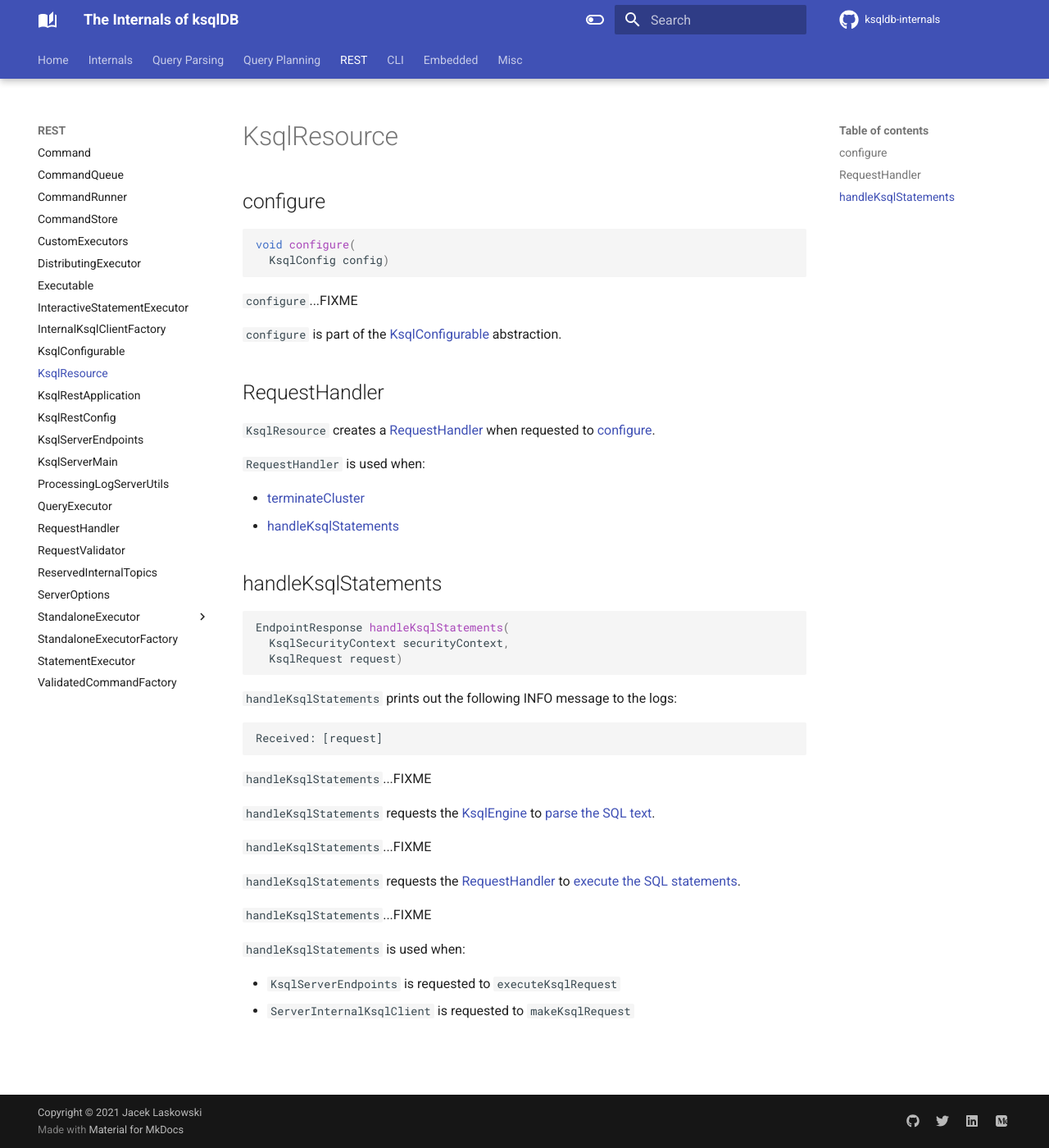
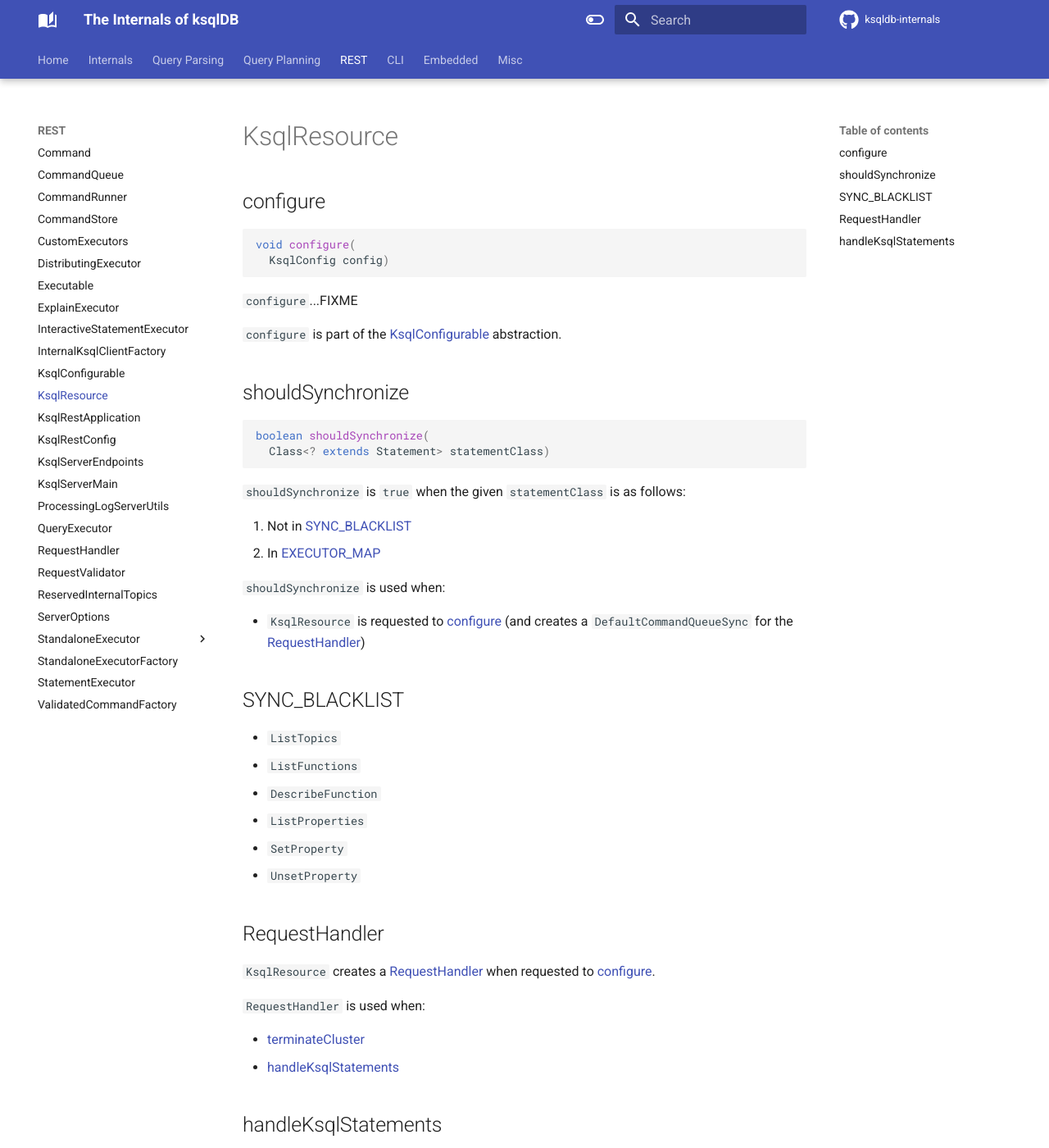
Before and after one commit to japila-books/ksqldb-internals, an MkDocs documentation site: the page built from docs/rest/KsqlResource.md, in a window 1280 px wide and 1400 px high. Shown: the whole window at 82% size. Built offline with MkDocs 1.6.1 and Material for MkDocs 9.7.7, drawn with Linux system fonts in a browser that asks for light colours; comment, search, counter and statistics services are not loaded.

Commit message:
Creating Sandboxed Execution Context + EXPLAIN Statements

````diff
--- a/docs/rest/KsqlResource.md
+++ b/docs/rest/KsqlResource.md
@@ -10,6 +10,31 @@ void configure(
 `configure`...FIXME
 
 `configure` is part of the [KsqlConfigurable](KsqlConfigurable.md#configure) abstraction.
+
+## <span id="shouldSynchronize"> shouldSynchronize
+
+```java
+boolean shouldSynchronize(
+  Class<? extends Statement> statementClass)
+```
+
+`shouldSynchronize` is `true` when the given `statementClass` is as follows:
+
+1. Not in [SYNC_BLACKLIST](#SYNC_BLACKLIST)
+1. In [EXECUTOR_MAP](CustomExecutors.md#EXECUTOR_MAP)
+
+`shouldSynchronize` is used when:
+
+* `KsqlResource` is requested to [configure](#configure) (and creates a `DefaultCommandQueueSync` for the [RequestHandler](#handler))
+
+## <span id="SYNC_BLACKLIST"> SYNC_BLACKLIST
+
+* `ListTopics`
+* `ListFunctions`
+* `DescribeFunction`
+* `ListProperties`
+* `SetProperty`
+* `UnsetProperty`
 
 ## <span id="handler"> RequestHandler
 
--- a/mkdocs.yml
+++ b/mkdocs.yml
@@ -175,6 +175,7 @@ nav:
       - CreateAsSelect: parser/CreateAsSelect.md
       - CreateSourceAsProperties: parser/CreateSourceAsProperties.md
       - CreateStream: parser/CreateStream.md
+      - Explain: parser/Explain.md
       - Expression: parser/Expression.md
       - InsertInto: parser/InsertInto.md
       - KsqlWindowExpression: parser/KsqlWindowExpression.md
@@ -223,6 +224,7 @@ nav:
     - CustomExecutors: rest/CustomExecutors.md
     - DistributingExecutor: rest/DistributingExecutor.md
     - Executable: rest/Executable.md
+    - ExplainExecutor: rest/ExplainExecutor.md
     - InteractiveStatementExecutor: rest/InteractiveStatementExecutor.md
     - InternalKsqlClientFactory: rest/InternalKsqlClientFactory.md
     - KsqlConfigurable: rest/KsqlConfigurable.md
````
Also changed, not shown: docs/KsqlExecutionContext.md (+1 -1 lines), docs/SandboxedExecutionContext.md (+11 -3 lines), docs/parser/AstBuilder_Visitor.md (+15 -0 lines), docs/parser/Explain.md (added, +28 -0 lines), docs/rest/CustomExecutors.md (+10 -2 lines), docs/rest/ExplainExecutor.md (added, +19 -0 lines).
